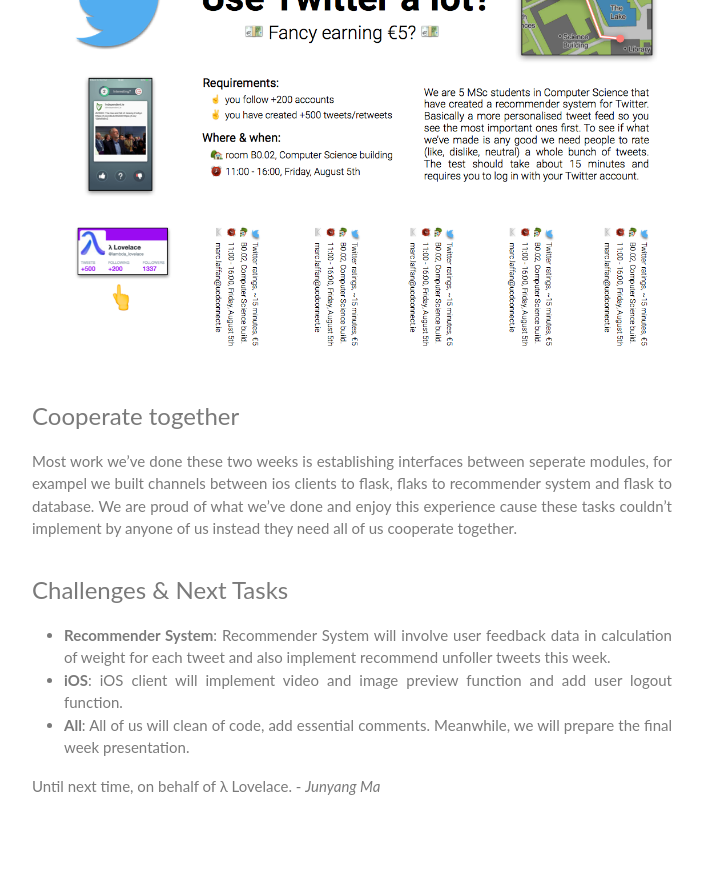
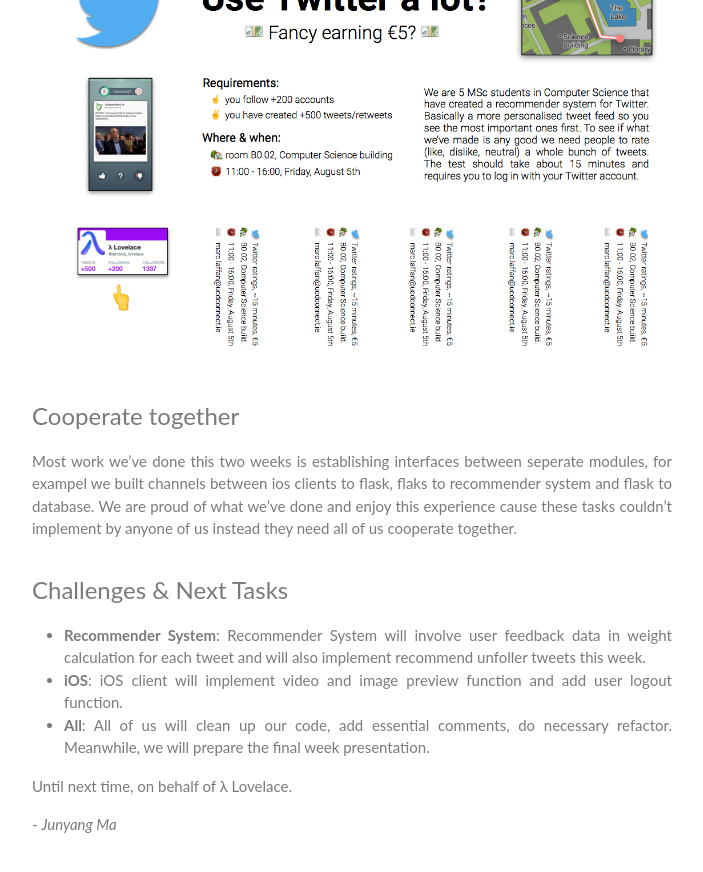
Before and after one commit to jonrh/lambda-lovelace, a Jekyll site: the page built from _posts/2016-08-01-week-12-blog.md, in a window 1280 px wide and 900 px high, scrolled down 3786 px. Shown: the top 872 px of the window, without its empty margins (288-991 px from the left). Built offline with Jekyll 4.4.1, drawn with Linux system fonts in a browser that asks for light colours.

Commit message:
week 12 - fix typo

```diff
--- a/_posts/2016-08-01-week-12-blog.md
+++ b/_posts/2016-08-01-week-12-blog.md
@@ -27,16 +27,17 @@
 ![]({{site.baseurl}}/images/week12_flier.png)
 
 ### Cooperate together
-Most work we've done these two weeks is establishing interfaces between seperate modules, for exampel we built channels between ios clients to flask, flaks to recommender system and flask to database. We are proud of what we've done and enjoy this experience cause these tasks couldn't implement by anyone of us instead they need all of us cooperate together.
+Most work we've done this two weeks is establishing interfaces between seperate modules, for exampel we built channels between ios clients to flask, flaks to recommender system and flask to database. We are proud of what we've done and enjoy this experience cause these tasks couldn't implement by anyone of us instead they need all of us cooperate together.
 
 ### Challenges & Next Tasks
 
 - **Recommender System**:
-Recommender System will involve user feedback data in calculation of weight for each tweet and also implement recommend unfoller tweets this week.
+Recommender System will involve user feedback data in weight calculation for each tweet and will also implement recommend unfoller tweets this week.
 - **iOS**:
 iOS client will implement video and image preview function and add user logout function.
 - **All**:
-All of us will clean of code, add essential comments. Meanwhile, we will prepare the final week presentation.
+All of us will clean up  our code, add essential comments, do necessary refactor. Meanwhile, we will prepare the final week presentation.
 
 Until next time, on behalf of λ Lovelace.
+
 \- *Junyang Ma*
```
Also changed, not shown: 1 other file.
